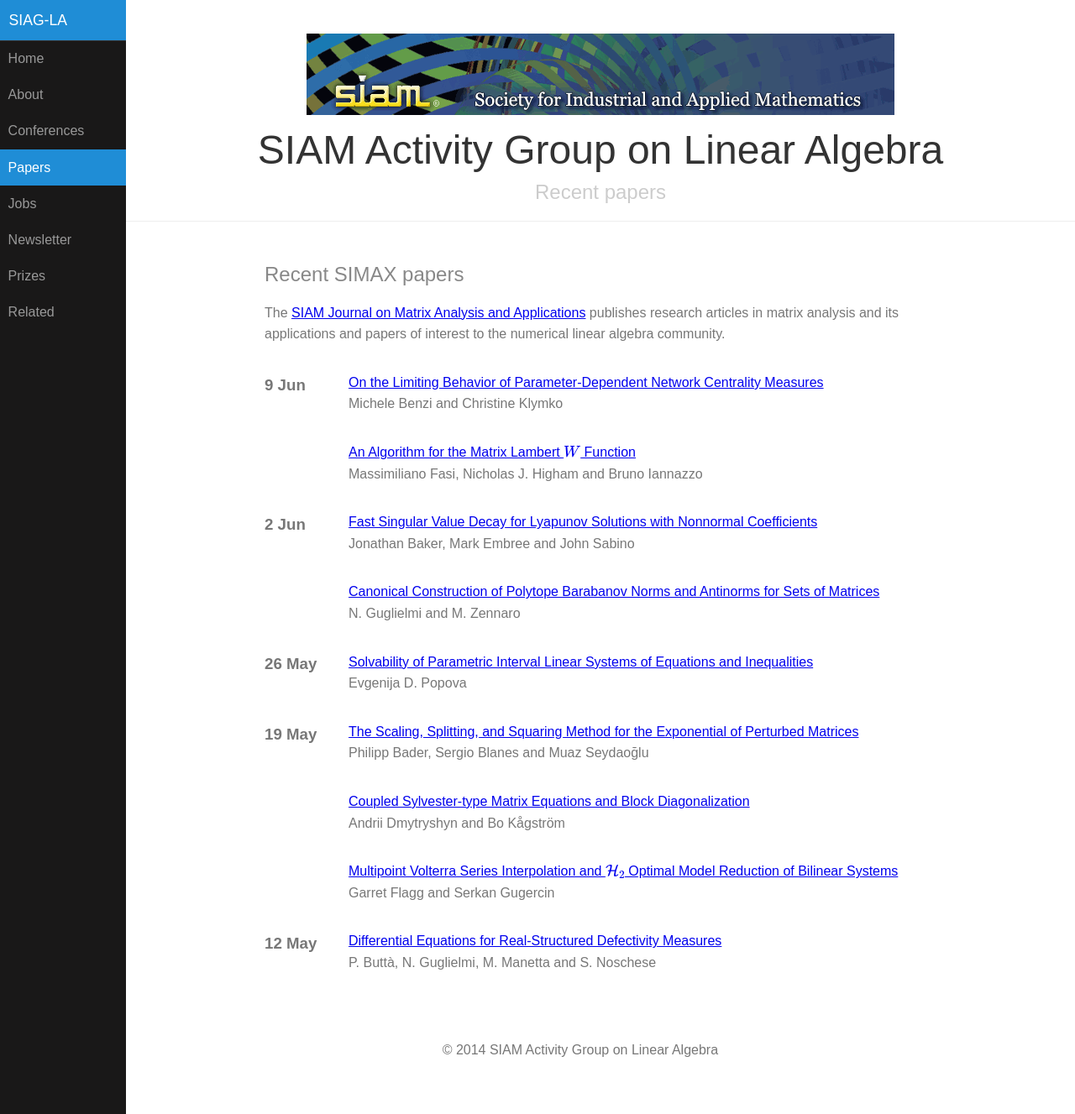
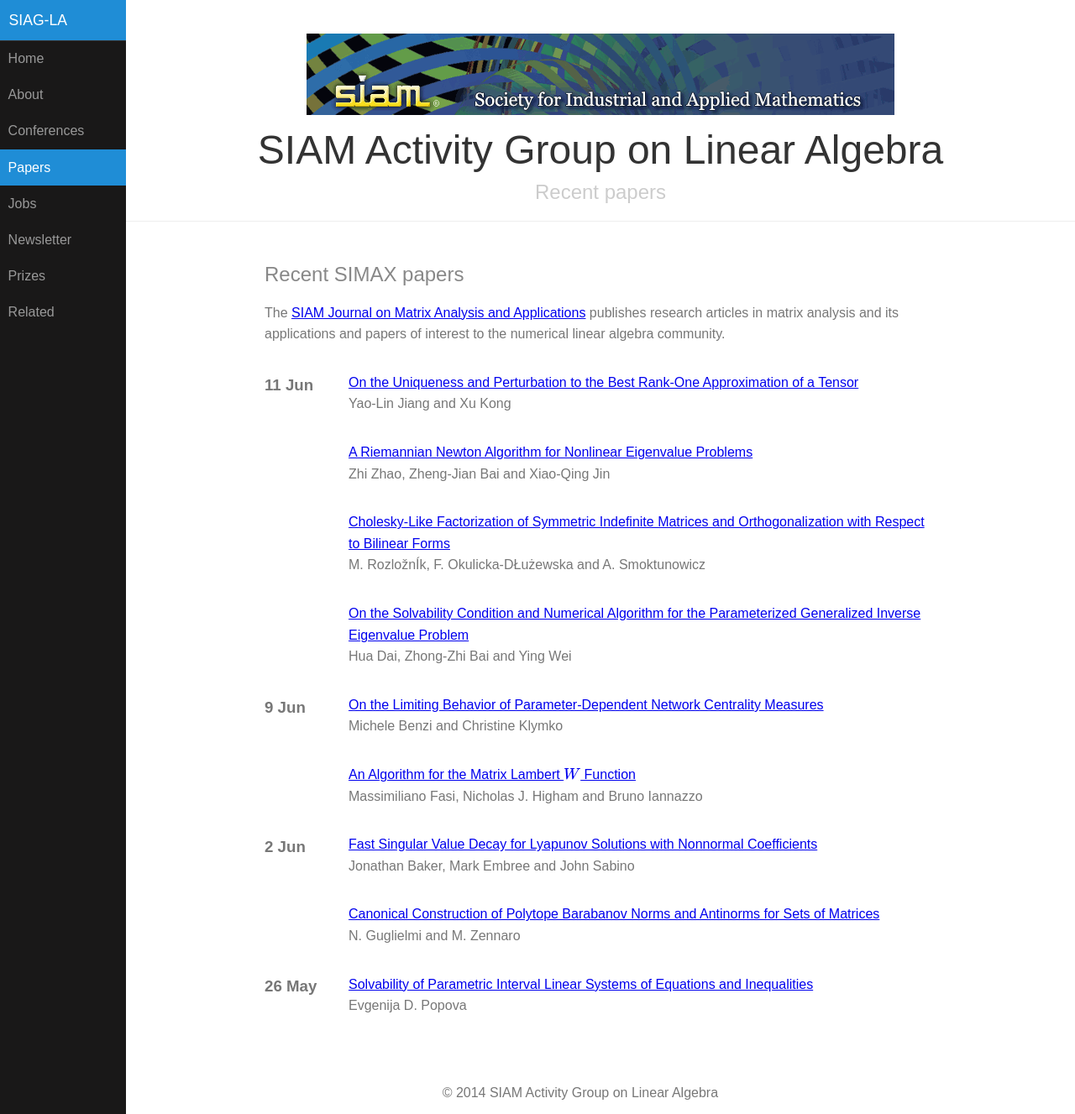
Before and after one commit to dbindel/siagla, a Jekyll site: the page built from simax.html, in a window 1280 px wide and 1327 px high. Shown: the whole window at 84% size. Built offline with Jekyll 4.4.1, drawn with Linux system fonts in a browser that asks for light colours; formulas are drawn with MathJax 3.

Commit message:
Automated updates to simax.yml

```diff
--- a/_data/simax.yml
+++ b/_data/simax.yml
@@ -932,3 +932,38 @@
   pp_start: '686'
   title: On the Limiting Behavior of Parameter-Dependent Network Centrality Measures
   volume: '36'
+- authors: Hua Dai, Zhong-Zhi Bai and Ying Wei
+  date: '2015-06-11T07:00:00Z'
+  doi: doi:10.1137/140972494
+  link: http://epubs.siam.org/doi/abs/10.1137/140972494?ai=s7&mi=3ezuvv&af=R
+  pp_end: '726'
+  pp_start: '707'
+  title: On the Solvability Condition and Numerical Algorithm for the Parameterized
+    Generalized Inverse Eigenvalue Problem
+  volume: '36'
+- authors: M. Rozlo&#382;n&#205;k, F. Okulicka-D&#321;u&#380;ewska and A. Smoktunowicz
+  date: '2015-06-11T07:00:00Z'
+  doi: doi:10.1137/130947003
+  link: http://epubs.siam.org/doi/abs/10.1137/130947003?ai=s7&mi=3ezuvv&af=R
+  pp_end: '751'
+  pp_start: '727'
+  title: Cholesky-Like Factorization of Symmetric Indefinite Matrices and Orthogonalization
+    with Respect to Bilinear Forms
+  volume: '36'
+- authors: Zhi Zhao, Zheng-Jian Bai and Xiao-Qing Jin
+  date: '2015-06-11T07:00:00Z'
+  doi: doi:10.1137/140967994
+  link: http://epubs.siam.org/doi/abs/10.1137/140967994?ai=s7&mi=3ezuvv&af=R
+  pp_end: '774'
+  pp_start: '752'
+  title: A Riemannian Newton Algorithm for Nonlinear Eigenvalue Problems
+  volume: '36'
+- authors: Yao-Lin Jiang and Xu Kong
+  date: '2015-06-11T07:00:00Z'
+  doi: doi:10.1137/140975577
+  link: http://epubs.siam.org/doi/abs/10.1137/140975577?ai=s7&mi=3ezuvv&af=R
+  pp_end: '792'
+  pp_start: '775'
+  title: On the Uniqueness and Perturbation to the Best Rank-One Approximation of
+    a Tensor
+  volume: '36'
```
